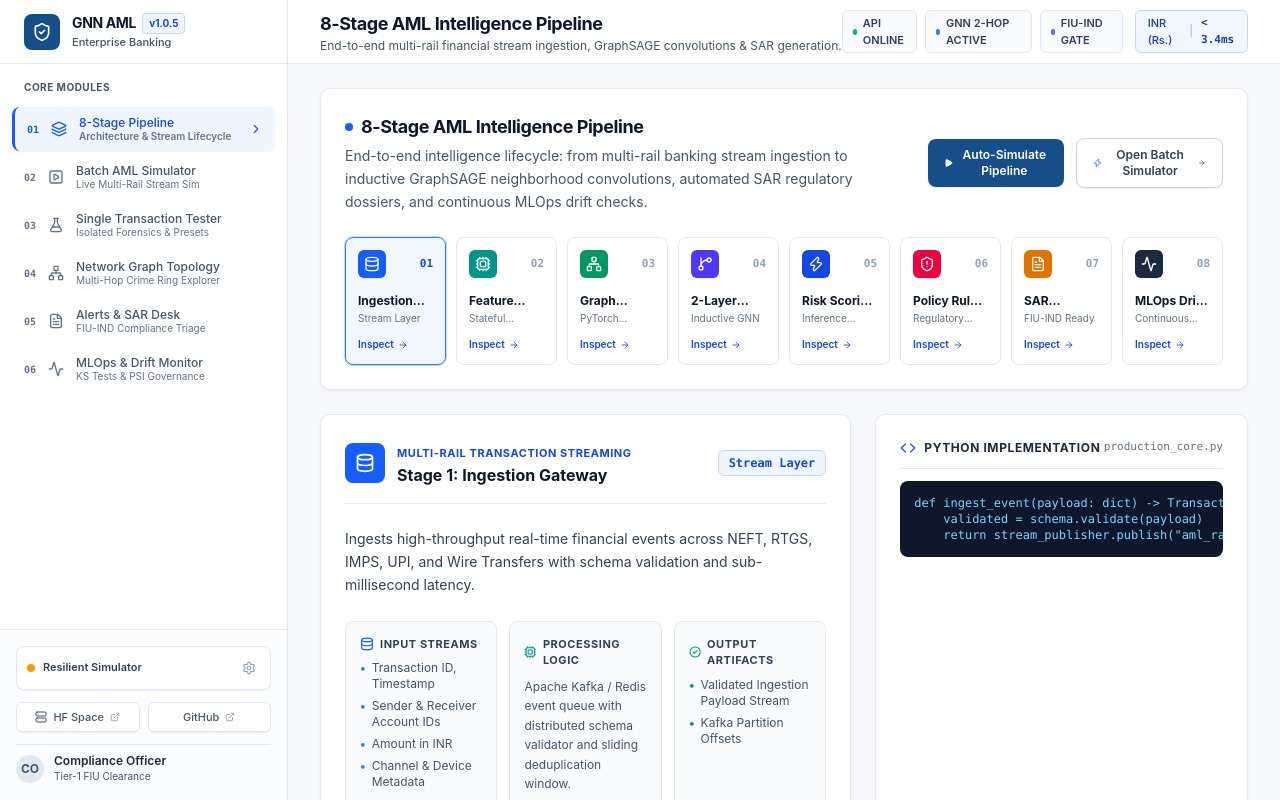
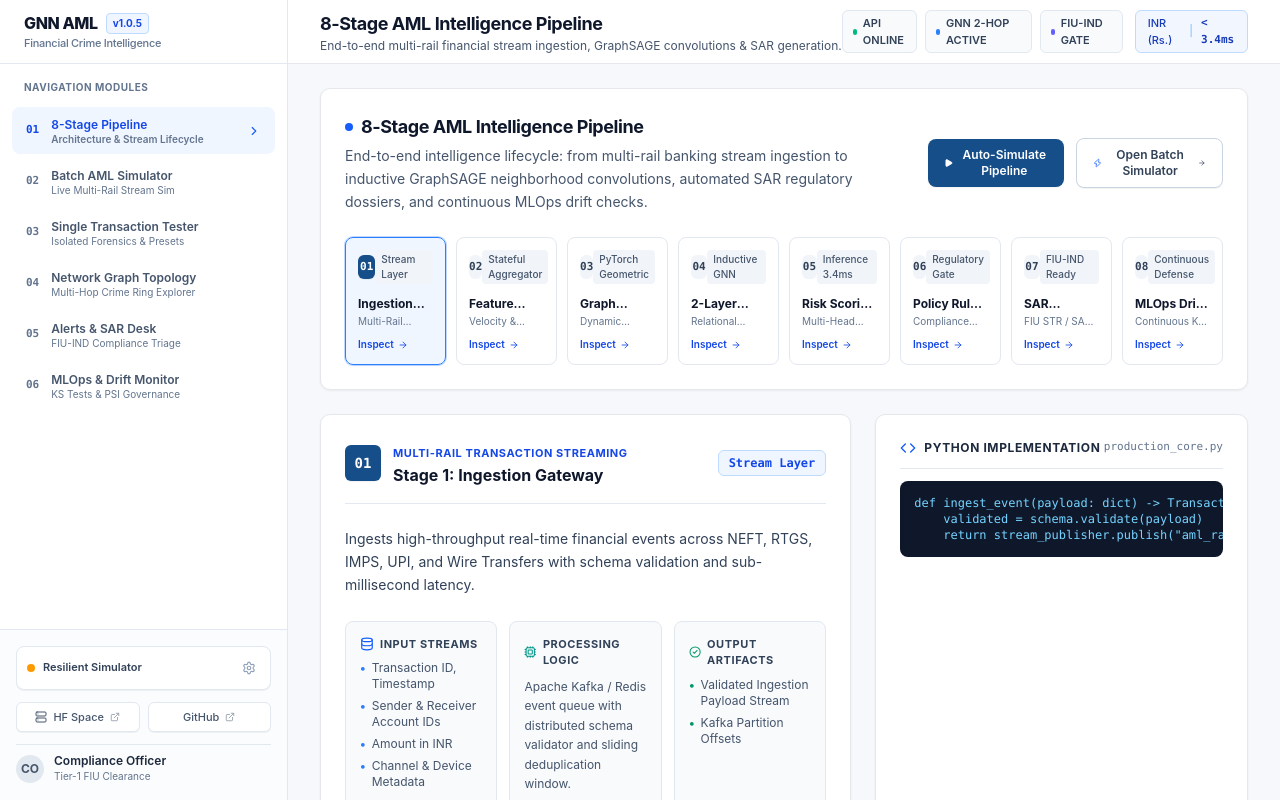
Before and after one commit to pavanstarkin-tech/gnn-aml-transaction-monitoring, a React (Vite) app in the folder frontend/: page / in a window 1280 px wide. Shown: the top 800 px of the page. Built offline with nearby package versions, Linux system fonts and the light colour scheme; no server answers.

Commit message:
style(frontend): remove icon boxes from admin pipeline and simplify sidebar navigation menu

```diff
--- a/frontend/src/components/ArchitecturePipeline.jsx
+++ b/frontend/src/components/ArchitecturePipeline.jsx
@@ -231,7 +231,6 @@ elif risk_score >= 0.70:
         {/* 8-Stage Interactive Stage Grid */}
         <div className="mt-6 grid grid-cols-2 sm:grid-cols-4 lg:grid-cols-8 gap-2.5">
           {stages.map((stage, idx) => {
-            const Icon = stage.icon;
             const isSelected = selectedStage === idx;
             const isCurrentAnim = activeStepAnim === idx && isPlaying;
 
@@ -244,7 +243,7 @@ elif risk_score >= 0.70:
                 }}
                 className={`relative text-left p-3 rounded-lg border transition-all flex flex-col justify-between h-32 ${
                   isSelected
-                    ? 'bg-blue-50/80 border-blue-500 shadow-xs ring-1 ring-blue-500/30'
+                    ? 'bg-blue-50/90 border-blue-500 shadow-xs ring-1 ring-blue-500/30'
                     : 'bg-white border-slate-200 hover:border-slate-300 hover:bg-slate-50/70'
                 }`}
               >
@@ -254,11 +253,13 @@ elif risk_score >= 0.70:
                 )}
 
                 <div className="flex items-center justify-between w-full">
-                  <div className={`h-7 w-7 rounded-md ${stage.color} flex items-center justify-center shadow-2xs`}>
-                    <Icon className="h-4 w-4" />
-                  </div>
-                  <span className={`text-[11px] font-mono font-bold ${isSelected ? 'text-blue-700' : 'text-slate-400'}`}>
+                  <span className={`h-6 w-6 rounded-md font-mono text-[11px] font-bold flex items-center justify-center ${
+                    isSelected ? 'bg-[#164E8A] text-white shadow-2xs' : 'bg-slate-100 text-slate-700'
+                  }`}>
                     0{stage.id}
+                  </span>
+                  <span className="text-[10px] font-medium px-1.5 py-0.5 rounded bg-slate-100 text-slate-600">
+                    {stage.badge}
                   </span>
                 </div>
 
@@ -267,7 +268,7 @@ elif risk_score >= 0.70:
                     {stage.title.split(":")[1] || stage.title}
                   </h4>
                   <p className="text-[10px] text-slate-500 line-clamp-1 mt-0.5">
-                    {stage.badge}
+                    {stage.subtitle}
                   </p>
                 </div>
 
@@ -287,9 +288,9 @@ elif risk_score >= 0.70:
         <div className="lg:col-span-7 fintech-card p-6 space-y-6">
           <div className="flex flex-wrap items-center justify-between gap-3 border-b border-slate-200 pb-4">
             <div className="flex items-center gap-3">
-              <div className={`h-10 w-10 rounded-lg ${activeStage.color} flex items-center justify-center shadow-2xs`}>
-                <activeStage.icon className="h-5 w-5" />
-              </div>
+              <span className="h-9 w-9 rounded-md bg-[#164E8A] text-white font-mono font-bold text-sm flex items-center justify-center shadow-2xs">
+                0{activeStage.id}
+              </span>
               <div>
                 <span className="text-[11px] font-bold text-blue-700 uppercase tracking-wider">
                   {activeStage.subtitle}
--- a/frontend/src/components/Sidebar.jsx
+++ b/frontend/src/components/Sidebar.jsx
@@ -1,19 +1,10 @@
 import React, { useState } from 'react';
 import {
   ShieldCheck,
-  Layers,
-  PlaySquare,
-  FlaskConical,
-  Network,
-  FileText,
-  Activity,
   Settings,
   ExternalLink,
   ChevronRight,
-  Server,
-  User,
-  Radio,
-  CheckCircle2
+  Server
 } from 'lucide-react';
 import { api } from '../services/api';
 
@@ -27,43 +18,37 @@ export function Sidebar({ activeTab, setActiveTab, systemStatus, isOpen, setIsOp
       id: 'overview',
       num: '01',
       label: '8-Stage Pipeline',
-      desc: 'Architecture & Stream Lifecycle',
-      icon: Layers
+      desc: 'Architecture & Stream Lifecycle'
     },
     {
       id: 'simulator',
       num: '02',
       label: 'Batch AML Simulator',
-      desc: 'Live Multi-Rail Stream Sim',
-      icon: PlaySquare
+      desc: 'Live Multi-Rail Stream Sim'
     },
     {
       id: 'single_test',
       num: '03',
       label: 'Single Transaction Tester',
-      desc: 'Isolated Forensics & Presets',
-      icon: FlaskConical
+      desc: 'Isolated Forensics & Presets'
     },
     {
       id: 'topology',
       num: '04',
       label: 'Network Graph Topology',
-      desc: 'Multi-Hop Crime Ring Explorer',
-      icon: Network
+      desc: 'Multi-Hop Crime Ring Explorer'
     },
     {
       id: 'alerts',
       num: '05',
       label: 'Alerts & SAR Desk',
-      desc: 'FIU-IND Compliance Triage',
-      icon: FileText
+      desc: 'FIU-IND Compliance Triage'
     },
     {
       id: 'mlops',
       num: '06',
       label: 'MLOps & Drift Monitor',
-      desc: 'KS Tests & PSI Governance',
-      icon: Activity
+      desc: 'KS Tests & PSI Governance'
     },
   ];
 
@@ -100,19 +85,14 @@ export function Sidebar({ activeTab, setActiveTab, systemStatus, isOpen, setIsOp
         {/* Top Header / Brand Logo */}
         <div>
           <div className="h-16 px-6 border-b border-slate-200 flex items-center justify-between bg-white">
-            <div className="flex items-center gap-3">
-              <div className="h-9 w-9 rounded-lg bg-[#164E8A] flex items-center justify-center text-white shadow-xs">
-                <ShieldCheck className="h-5 w-5" />
+            <div>
+              <div className="flex items-center gap-2">
+                <span className="font-extrabold text-slate-900 text-base tracking-tight">GNN AML</span>
+                <span className="text-[10px] font-bold px-1.5 py-0.5 rounded bg-blue-50 text-blue-700 border border-blue-200">
+                  v1.0.5
+                </span>
               </div>
-              <div>
-                <div className="flex items-center gap-1.5">
-                  <span className="font-bold text-slate-900 text-sm tracking-tight">GNN AML</span>
-                  <span className="text-[10px] font-bold px-1.5 py-0.5 rounded bg-blue-50 text-blue-700 border border-blue-200">
-                    v1.0.5
-                  </span>
-                </div>
-                <p className="text-[11px] text-slate-600 font-medium">Enterprise Banking</p>
-              </div>
+              <p className="text-[11px] text-slate-500 font-medium tracking-tight">Financial Crime Intelligence</p>
             </div>
 
             <button
@@ -123,14 +103,13 @@ export function Sidebar({ activeTab, setActiveTab, systemStatus, isOpen, setIsOp
             </button>
           </div>
 
-          {/* Navigation Links */}
+          {/* Clean Minimal Navigation Links (No Icons, No Clumsy Border Lines) */}
           <div className="px-3 py-4 space-y-1">
-            <div className="px-3 pb-2 text-[10px] font-bold text-slate-600 uppercase tracking-wider">
-              Core Modules
+            <div className="px-3 pb-2 text-[10px] font-bold text-slate-500 uppercase tracking-wider">
+              Navigation Modules
             </div>
 
             {navItems.map((item) => {
-              const Icon = item.icon;
               const isActive = activeTab === item.id;
 
               return (
@@ -140,19 +119,18 @@ export function Sidebar({ activeTab, setActiveTab, systemStatus, isOpen, setIsOp
                     setActiveTab(item.id);
                     if (window.innerWidth < 768) setIsOpen(false);
                   }}
-                  className={`w-full flex items-center justify-between px-3 py-2.5 rounded-lg text-left transition-all ${
+                  className={`w-full flex items-center justify-between px-3.5 py-2.5 rounded-lg text-left transition-all ${
                     isActive
-                      ? 'bg-blue-50 text-blue-700 font-semibold border-l-3 border-blue-600 shadow-xs'
-                      : 'text-slate-600 hover:text-slate-900 hover:bg-slate-50'
+                      ? 'bg-blue-50/90 text-blue-700 font-semibold'
+                      : 'text-slate-600 hover:text-slate-900 hover:bg-slate-100/70'
                   }`}
                 >
                   <div className="flex items-center gap-3">
-                    <span className={`text-[10px] font-mono font-bold ${isActive ? 'text-blue-600' : 'text-slate-500'}`}>
+                    <span className={`text-[11px] font-mono font-bold ${isActive ? 'text-blue-700' : 'text-slate-500'}`}>
                       {item.num}
                     </span>
-                    <Icon className={`h-4 w-4 ${isActive ? 'text-blue-600' : 'text-slate-500'}`} />
                     <div>
-                      <div className="text-xs font-medium leading-none">{item.label}</div>
+                      <div className="text-xs font-semibold leading-tight">{item.label}</div>
                       <div className="text-[10px] text-slate-500 mt-0.5 leading-none">{item.desc}</div>
                     </div>
                   </div>
@@ -164,7 +142,7 @@ export function Sidebar({ activeTab, setActiveTab, systemStatus, isOpen, setIsOp
         </div>
 
         {/* Bottom Section: Telemetry, API Settings & User Profile */}
-        <div className="p-4 border-t border-slate-200 bg-slate-50/50 space-y-3">
+        <div className="p-4 border-t border-slate-200 bg-slate-50/60 space-y-3">
           {/* Status Badge */}
           <div className="p-2.5 rounded-lg bg-white border border-slate-200 text-xs flex items-center justify-between shadow-2xs">
             <div className="flex items-center gap-2">
@@ -216,7 +194,7 @@ export function Sidebar({ activeTab, setActiveTab, systemStatus, isOpen, setIsOp
             </div>
             <div className="flex-1 min-w-0">
               <div className="text-xs font-semibold text-slate-800 truncate">Compliance Officer</div>
-              <div className="text-[10px] text-slate-600 truncate">Tier-1 FIU Clearance</div>
+              <div className="text-[10px] text-slate-500 truncate">Tier-1 FIU Clearance</div>
             </div>
           </div>
         </div>
```
